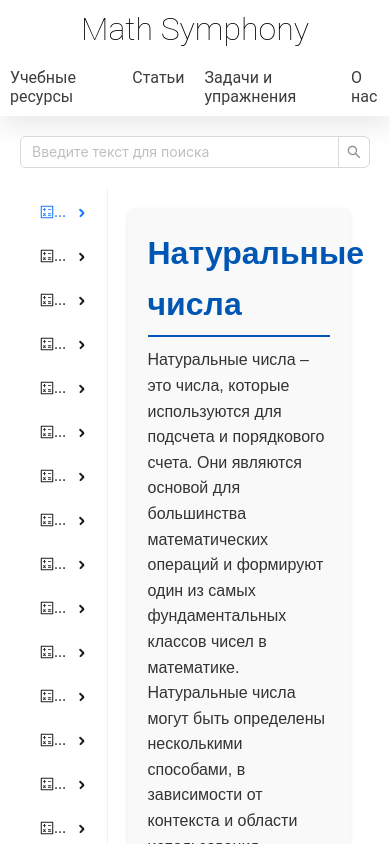
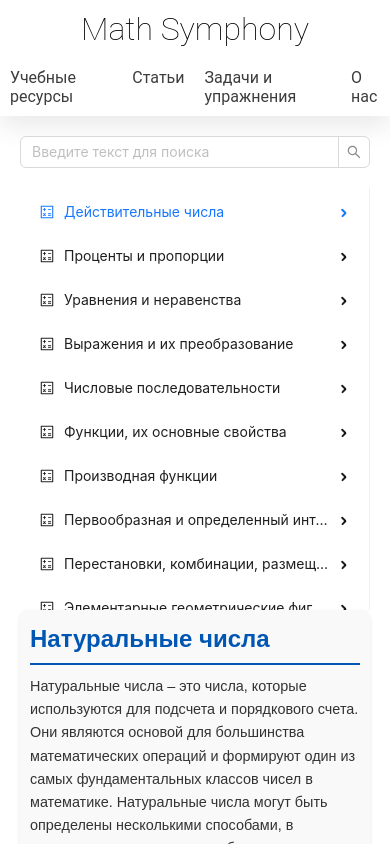
Before and after one commit to AndrewGalkin123/math-helper-0.2, a Next.js app: page /learning-resources in a window 390 px wide. Shown: the top 844 px of the page. Built offline with nearby package versions, Linux system fonts and the light colour scheme.

Commit message:
adaptive learning resources page

```diff
--- a/components/LearningResourcesComponents/MainLearningInfo/MainLearningInfo.css
+++ b/components/LearningResourcesComponents/MainLearningInfo/MainLearningInfo.css
@@ -27,3 +27,22 @@
   font-size: 1em;
   margin-bottom: 15px;
 }
+
+/* Адаптивный дизайн */
+@media (max-width: 768px) {
+  .learning-info {
+    padding: 10px;
+  }
+
+  .learning-info h1 {
+    font-size: 1.5em;
+  }
+
+  .learning-info h3 {
+    font-size: 1.2em;
+  }
+
+  .learning-info p {
+    font-size: 0.9em;
+  }
+}
--- /dev/null
+++ b/components/LearningResourcesComponents/MenuItems/Menu.tsx
@@ -0,0 +1,39 @@
+"use client";
+
+import { Menu } from "antd";
+import type { MenuProps } from "antd";
+import React from "react";
+
+type MenuItem = Required<MenuProps>["items"][number];
+
+interface ItemsMenuProps {
+  searchedItems: MenuItem[];
+  onClick: MenuProps["onClick"];
+  current: string;
+  mode: "vertical" | "inline" | "horizontal";
+}
+
+const ItemsMenu: React.FC<ItemsMenuProps> = ({
+  onClick,
+  searchedItems,
+  current,
+  mode,
+}) => {
+  return (
+    <Menu
+      onClick={onClick}
+      defaultOpenKeys={["sub1"]}
+      selectedKeys={[current]}
+      items={searchedItems}
+      mode={mode}
+      style={{
+        width: mode === "vertical" ? "100%" : "25%",
+        flex: "auto",
+        overflow: "auto",
+        maxHeight: mode === "vertical" ? "50vh" : "100vh",
+      }}
+    />
+  );
+};
+
+export { ItemsMenu };
--- a/src/app/learning-resources/page.tsx
+++ b/src/app/learning-resources/page.tsx
@@ -1,10 +1,11 @@
 "use client";
-import { Menu } from "antd";
-import React, { useState } from "react";
+
+import React, { useState, useEffect } from "react";
 import type { MenuProps } from "antd";
 import { MainLearningInfo } from "../../../components/LearningResourcesComponents/MainLearningInfo/MainLearningInfo";
 import { Searcher } from "../../../components/common/Search/Search";
 import items from "./MenuItems";
+import { ItemsMenu } from "../../../components/LearningResourcesComponents/MenuItems/Menu";
 
 type MenuItem = {
   key: string;
@@ -16,9 +17,14 @@ type MenuItem = {
 export default function learningResources() {
   const [current, setCurrent] = useState("integers");
   const [searchedItems, setSearchedItems] = useState(items);
+  const [menuMode, setMenuMode] = useState<
+    "vertical" | "inline" | "horizontal"
+  >("inline");
+
   const onClick: MenuProps["onClick"] = (e) => {
     setCurrent(e.key);
   };
+
   const filterItems = (
     menuItems: MenuItem[],
     searchTerm: string
@@ -40,25 +46,45 @@ export default function learningResources() {
       })
       .filter((item) => item !== null) as MenuItem[];
   };
+
   const onSearch = (e: React.ChangeEvent<HTMLInputElement>) => {
     const value = e.target.value.toLowerCase();
     const filteredItems = filterItems(items, value);
     setSearchedItems(filteredItems);
   };
+
+  const handleResize = () => {
+    if (window.innerWidth <= 768) {
+      setMenuMode("vertical");
+    } else {
+      setMenuMode("inline");
+    }
+  };
+
+  useEffect(() => {
+    handleResize();
+    window.addEventListener("resize", handleResize);
+    return () => {
+      window.removeEventListener("resize", handleResize);
+    };
+  }, []);
+
   return (
     <main>
       <Searcher onSearch={onSearch} />
-      <div style={{ display: "flex" }}>
-        <Menu
+      <div
+        style={{
+          display: "flex",
+          flexDirection: window.innerWidth <= 768 ? "column" : "row",
+        }}
+      >
+        <ItemsMenu
           onClick={onClick}
-          defaultOpenKeys={["sub1"]}
-          selectedKeys={[current]}
-          items={searchedItems}
-          style={{ width: "25%", flex: "auto" }}
+          searchedItems={searchedItems}
+          current={current}
+          mode={menuMode}
         />
-        <div style={{ width: "75%", flex: "auto", padding: "20px" }}>
-          <MainLearningInfo theme={current} />
-        </div>
+        <MainLearningInfo theme={current} />
       </div>
     </main>
   );
```
